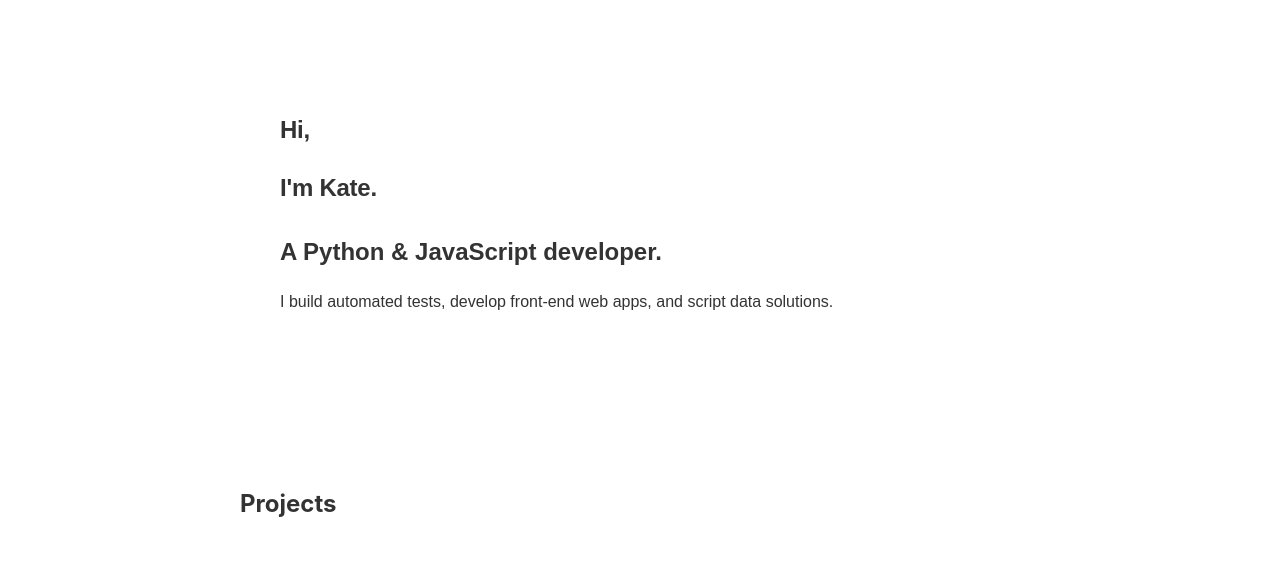
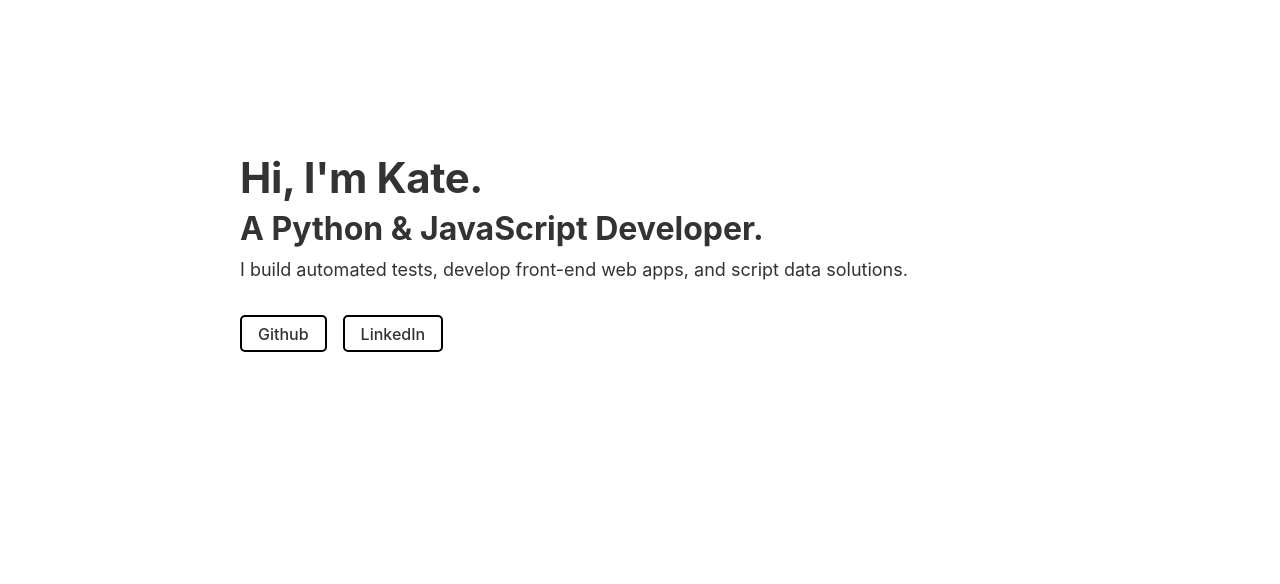
Before and after one commit to kkote/portfolio-gatsby, a Gatsby site: page / in a window 1280 px wide. Shown: the part 48-632 px from the top of the page. Built offline with nearby package versions, Linux system fonts and the light colour scheme; Gatsby itself is replaced by a stand-in of ours.

Commit message:
style intro

```diff
--- a/src/components/intro.js
+++ b/src/components/intro.js
@@ -7,39 +7,93 @@
 
 const styles = {
     section: {
-        paddingBottom     : "2rem",
+/*         paddingBottom     : "2rem",
         backgroundSize    : "contain",
         backgroundPosition: "right top",
-        backgroundRepeat  : "no-repeat"
+        backgroundRepeat  : "no-repeat" */
+        background: 'var(--background-color)',
+        height: 'auto',
+        scrollMarginTop: '60px',
+        width: '100%',
     },
     wrapper: {
-        maxWidth      : "1280px",
+/*         maxWidth      : "1280px",
         margin        : "0 auto",
         width         : "90%",
         padding       : "4rem 0",
         display       : "flex",
         alignItems    : "center",
-        justifyContent: "space between"
+        justifyContent: "space between" */
+        display: 'flex',
+        flexDirection: 'column',
+        justifyContent: 'center',
+        minHeight: '50vh',
+        height: '100%',
+        margin: '0 auto 8rem',
+        maxWidth: 'var(--page-width)',
+        padding: 'var(--page-padding)',
+        width: '100%',
     },
     details: {
         flex      : "1",
         fontFamily: "'Nunito Sans',sans-serif"
     },
-    lineOne: {
-        marginBottom: "2rem"
+    name: {
+        /* marginBottom: "2rem" */
+        fontSize: '2.625rem',
+        lineHeight: '4rem',
+        marginBottom: '0',
+    },
+    job: {
+        fontSize: '2rem',
+        lineHeight: '3rem',
+        margin: "-.5rem 0 0",
+        lineHeight: '1.7',
+    },
+    desc: {
+        fontSize: '1.125rem',
+        marginBottom: '2rem',
+    },
+    linkGroup: {
+        /* margin: '0 -2.5rem', */
+        overflowX: 'auto',
+        overflowY: 'hidden',
+        padding: 'var(--page-padding)',
+        paddingBottom: '.5rem',
+        whiteSpace: 'nowrap',
+    },
+    link: {
+        backgroundPosition: '100% 100%',
+        backgroundSize: '205% 100%',
+        border: '.125rem solid black',
+        borderRadius: '5px',
+        color: 'var(--primary-color)',
+        fontSize: '1rem',
+        height: 'auto',
+        marginRight: '.5rem',
+        padding: '.3rem 1rem',
+        transition: 'all .1s ease-out',
+        width: 'auto',
+        cursor: 'pointer',
+        display: 'inline-block',
+        textDecoration: 'none',
+        textDecorationSkipInk: 'auto',
+        marginRight: '1rem',
     }
 };
 
 const Intro = () => (
   <section style={styles.section}>
     <div style={styles.wrapper}>
-            <div style={styles.details}>
-                <h1 style={styles.lineOne}>Hi, </h1>
-                <h1 style={styles.lineOne}>I'm Kate.</h1>
-                <h2>A Python & JavaScript developer.</h2>
-                <p>
-                    I build automated tests, develop front-end web apps, and script data solutions.
+      <h1 style={styles.name}>Hi, I'm Kate.</h1>
+      <h2 style={styles.job}>A Python & JavaScript Developer.</h2>
+      <p style={styles.desc}>
+        I build automated tests, develop front-end web apps, and script data
+        solutions.
       </p>
+      <div style={styles.linkGroup}>
+        <a style={styles.link}>Github</a>
+        <a style={styles.link}>LinkedIn</a>
       </div>
     </div>
   </section>
```
Lines whose indentation alone changed are shown as unchanged.
